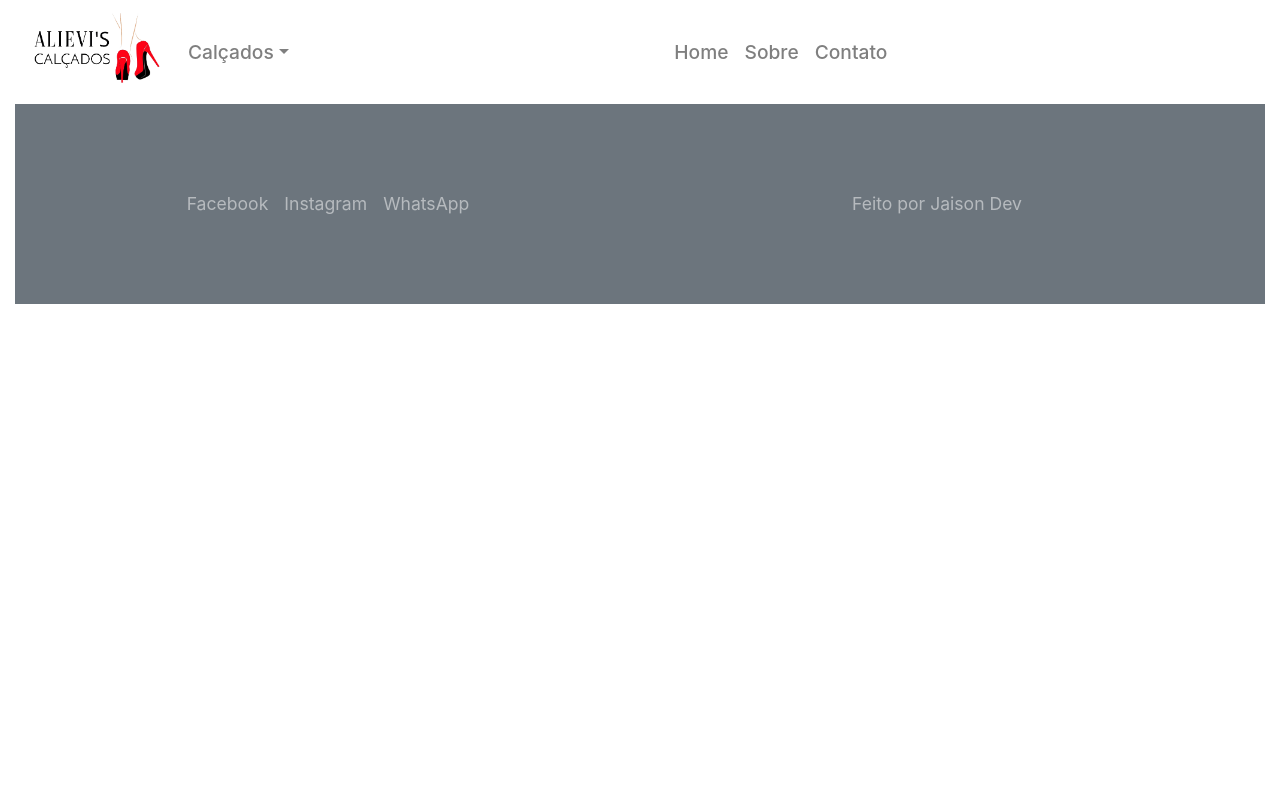
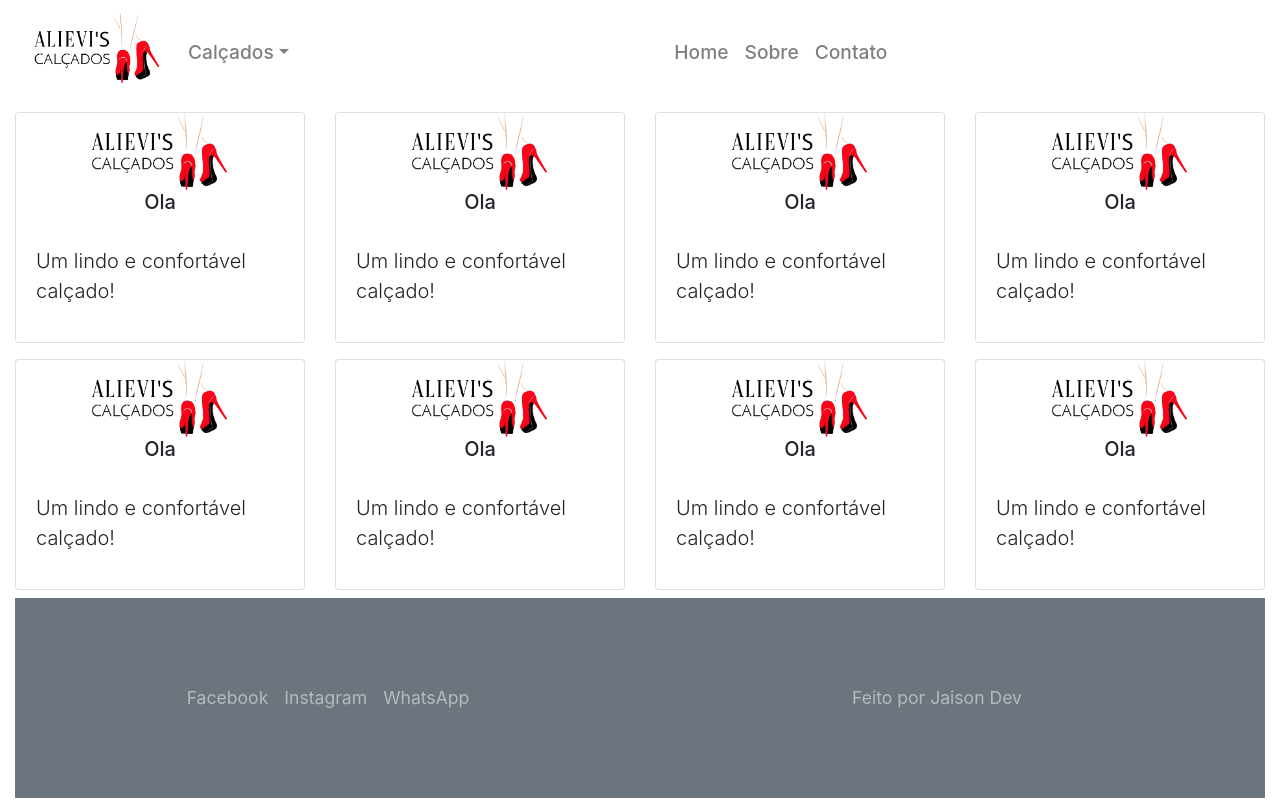
Before and after one commit to jaisonluizaliev/site-catalogo-alievis-calcados, a Next.js app: page / in a window 1280 px wide. Built offline with nearby package versions, Linux system fonts and the light colour scheme.

Commit message:
added content

```diff
--- /dev/null
+++ b/components/ContentHome/Cards/index.js
@@ -0,0 +1,20 @@
+import {Card} from 'react-bootstrap'
+
+
+export default function Cards(props) {
+  return (
+    <>
+     <Card className="mt-2 mb-2">
+      <div className="w-50 mx-auto">
+        <Card.Img src={props.image} alt={props.alt}/>
+      </div>
+      <Card.Title className="text-center h5">
+        {props.titulo}
+      </Card.Title>
+      <Card.Body>
+        <p className="lead">{props.texto}</p>
+      </Card.Body>
+     </Card>
+    </>
+  )
+}
--- a/components/ContentHome/index.js
+++ b/components/ContentHome/index.js
@@ -1,10 +1,44 @@
-import React from 'react'
+import {Row, Col} from 'react-bootstrap'
+import Cards from './Cards'
 
 const ContentHome = () => {
   return (
-    <div>
-      hellow worlllld
-    </div>
+    <>
+      <Row lg={4} xs={1} md={2}>
+        <Col>
+          <Cards
+            image="/logo.png"
+            titulo="Ola"
+            alt="imagem calçado"
+            texto="Um lindo e confortável calçado!"
+            />
+        </Col>
+        <Col>
+          <Cards
+            image="/logo.png"
+            titulo="Ola"
+            alt="imagem calçado"
+            texto="Um lindo e confortável calçado!"
+          />
+        </Col>
+        <Col>
+          <Cards
+            image="/logo.png"
+            titulo="Ola"
+            alt="imagem calçado"
+            texto="Um lindo e confortável calçado!"
+          />
+        </Col>
+        <Col>
+          <Cards
+            image="/logo.png"
+            titulo="Ola"
+            alt="imagem calçado"
+            texto="Um lindo e confortável calçado!"
+          />
+        </Col>
+      </Row>
+    </>
   )
 }
 
--- a/pages/_app.js
+++ b/pages/_app.js
@@ -1,14 +1,17 @@
-import Menu from '../components/Menu/index';
+import Head from 'next/head'
 import '../styles/globals.css'
 import 'bootstrap/dist/css/bootstrap.min.css';
+import Menu from '../components/Menu/index';
 import Container from 'react-bootstrap/Container'
 import Footer from '../components/Footer/index'
-
-
 
 function MyApp({ Component, pageProps }) {
   return (
     <>
+      <Head>
+        <meta name="viewport" content="viewport-fit=cover" />
+        <title>Alievi's Calçados</title>
+      </Head>
       <Container fluid>
         <header>
           <Menu />
--- a/pages/_document.js
+++ b/pages/_document.js
@@ -11,9 +11,8 @@ class MyDocument extends Document {
       <Html>
 
         <Head>
-          <title>Alievi's Calçados</title>
-          <link rel="icon" href="/logo.png" />
-          <meta name="viewport" content="initial-scale=1.0, width=device-width" />
+
+          <link rel="icon" href="/logo-menor.jpg" />
           <link
             rel="stylesheet"
             href="https://fonts.googleapis.com/css?family=Roboto:300,400,500,700&display=swap"
--- a/pages/index.js
+++ b/pages/index.js
@@ -1,7 +1,10 @@
+import ContentHome from '../components/ContentHome'
+
 export default function Home() {
   return (
     <main>
-
+      <ContentHome/>
+      <ContentHome />
     </main>
   )
 }
```
Also changed, not shown: public/logo-menor.jpg (added).
